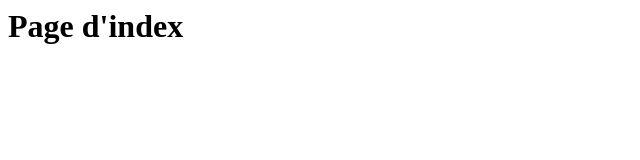
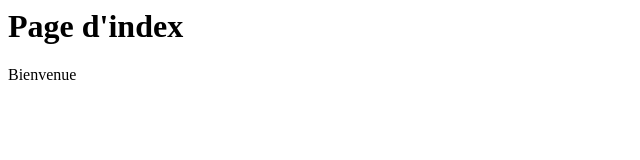
Before and after one commit to gbnguyen/test_repo, a plain HTML site: page index.html in a window 1280 px wide. Shown: the full height of the page, 0-640 px from the left. Drawn offline with Linux system fonts and the light colour scheme.

Commit message:
Modif Corps & titre

```diff
--- a/index.html
+++ b/index.html
@@ -1,8 +1,9 @@
 <html>
 	<head>
-		<title> Index </title>
+		<title> Welcome </title>
 	</head>
 	<body>
 		<h1>Page d'index </h1>
+		<p> Bienvenue </p>
 	</body>
 </html>
```
